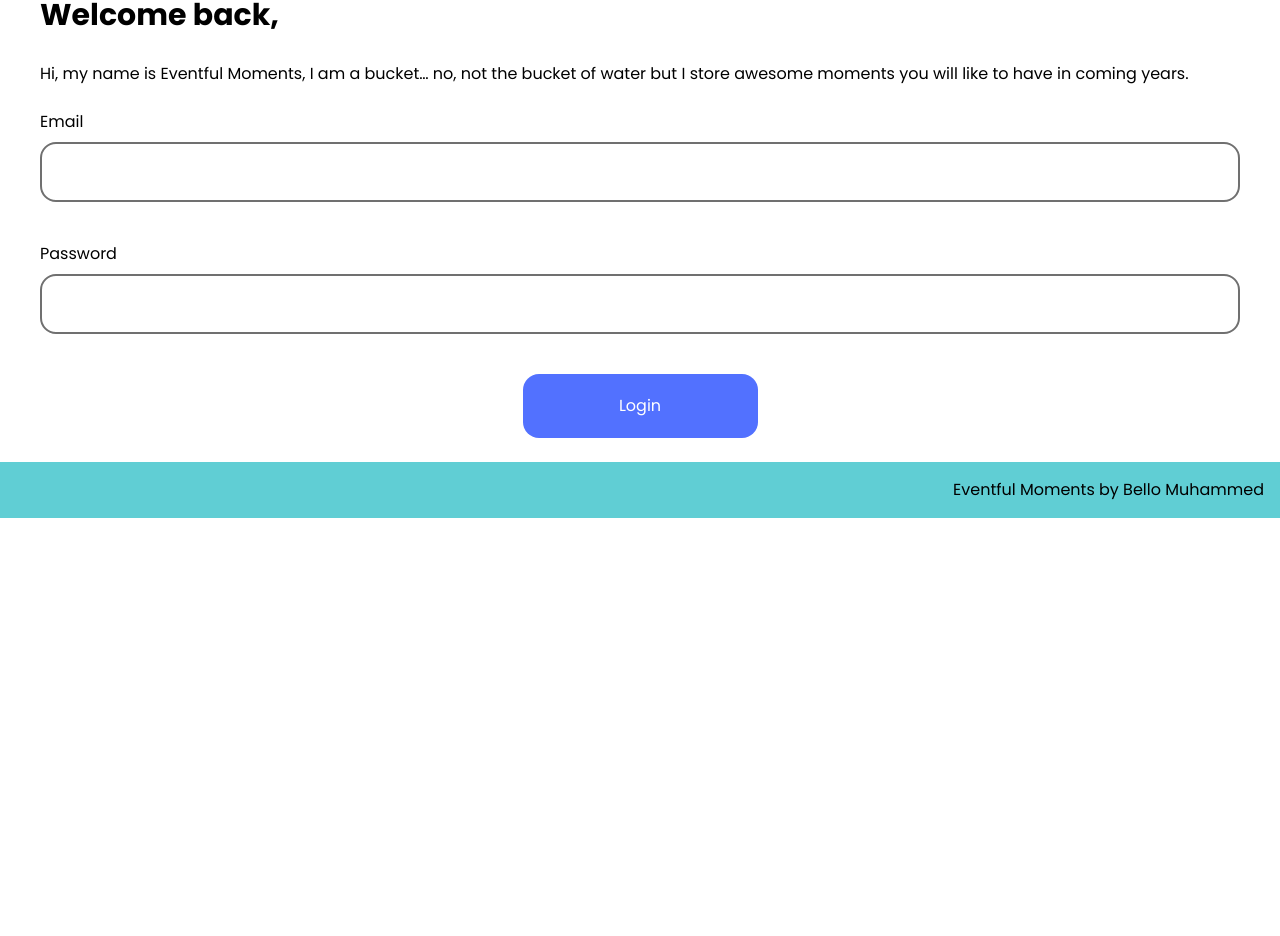
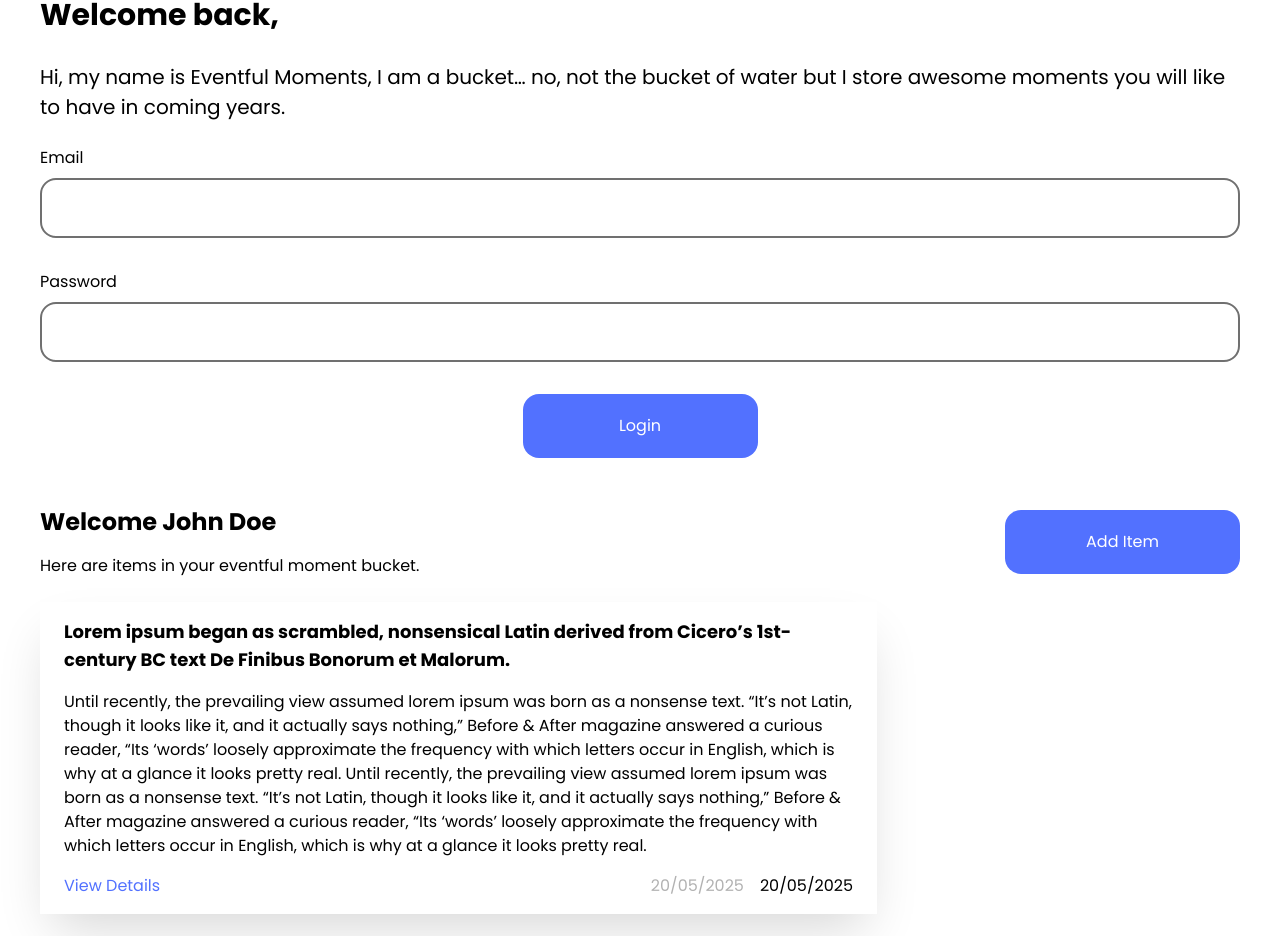
Before and after one commit to Sallah10/eventful-app, a Vue app: page / in a window 1280 px wide. Shown: the part 91-1027 px from the top of the page. Before the commit the page ends 800 px from the top, so only its background shows below. Built offline with nearby package versions, Linux system fonts and the light colour scheme.

Commit message:
Add Buckets component (done) and integrate Axios and Vue Router dependencies

```diff
--- a/package.json
+++ b/package.json
@@ -10,7 +10,9 @@
   },
   "dependencies": {
     "@tailwindcss/vite": "^4.0.5",
-    "vue": "^3.5.13"
+    "axios": "^1.7.9",
+    "vue": "^3.5.13",
+    "vue-router": "^4.5.0"
   },
   "devDependencies": {
     "@vitejs/plugin-vue": "^5.2.1",
--- a/src/App.vue
+++ b/src/App.vue
@@ -2,12 +2,14 @@
 import Nav from './components/nav.vue';
 import Footer from './components/footer.vue';
 import Home from './components/home.vue';
+import Buckets from './components/buckets.vue';
 </script>
 
 <template>
   <div class="h-[100vh]">
     <Nav/>
     <Home/>
+    <Buckets/>
     <Footer/>
   </div>
 </template>
--- a/src/components/buckets.vue
+++ b/src/components/buckets.vue
@@ -0,0 +1,29 @@
+<template>
+    <section class="section">
+        <div class="flex justify-between gap-6 flex-col md:flex-row">
+            <div class="flex flex-col gap-4">
+                <h1 class=" text-2xl font-bold md:textH1"> Welcome John Doe</h1>
+                <p class="textP">Here are items in your eventful moment bucket.</p>
+            </div>
+            <button class="button">Add Item</button>
+        </div>
+        <div class="grid grid-cols-3 gap-4">
+            <div class="card hover:bg-[#FFF5A7] self-center mx-auto">
+                <h2 class="text-lg md:textH2 font-bold">
+                    Lorem ipsum began as scrambled, nonsensical Latin derived from Cicero’s 1st-century BC text De Finibus Bonorum et Malorum.
+                </h2>
+                <p class="textP">
+                    Until recently, the prevailing view assumed lorem ipsum was born as a nonsense text. “It’s not Latin, though it looks like it, and it actually says nothing,” Before & After magazine answered a curious reader, “Its ‘words’ loosely approximate the frequency with which letters occur in English, which is why at a glance it looks pretty real. Until recently, the prevailing view assumed lorem ipsum was born as a nonsense text. “It’s not Latin, though it looks like it, and it actually says nothing,” Before & After magazine answered a curious reader, “Its ‘words’ loosely approximate the frequency with which letters occur in English, which is why at a glance it looks pretty real.
+                </p>
+                <div class="flex justify-between">
+                    <button class="text-[#5271FF]">View Details</button>
+                    <div class="md:flex gap-4">
+                        <h3 class="textH3 text-[#B2B2B2]">20/05/2025</h3>
+                        <h3 class="textH3">20/05/2025</h3>
+                    </div>
+                </div>
+            </div>
+        </div>
+        <button class="button"> Load More</button>
+    </section>
+</template>
--- a/src/components/home.vue
+++ b/src/components/home.vue
@@ -2,26 +2,26 @@
 </script>
 
 <template>
-    <section class="text-black flex flex-col gap-6 px-10 mx-auto py-6">
-        <h1 class="font-bold text-[30px]">Welcome back,</h1>
-        <h2 class="font-regulartext-[20px]">
+    <section class="section">
+        <h1 class="textH1">Welcome back,</h1>
+        <h2 class="textH2">
             Hi, my name is Eventful Moments, I am a bucket… no, not the bucket of water but I store awesome moments you will like to have in coming years.
         </h2>
-        <form action="" class="flex flex-col gap-10">
+        <form action="" class="form">
             <div class="gap-2 flex flex-col">
-                <h3 class="font-regular text-[16px]">Email</h3>
+                <h3 class="textH3">Email</h3>
                 <input
                 type="email"
                 class="rounded-2xl w-full border-[#707070] border-2 px-6 py-4"/>
             </div>
             <div class="gap-2 flex flex-col">
-                <h3 class="font-regular text-[16px]">Password</h3>
+                <h3 class="textH3">Password</h3>
                 <input
                 type="password"
                 class="rounded-2xl w-full border-[#707070] border-2 px-6 py-4"
                 />
             </div>
-            <button class="bg-[#5271FF] text-white rounded-2xl w-[235px] h-[64px] self-center">Login</button>
+            <button class="button">Login</button>
         </form>
     </section>
 </template>
--- a/src/style.css
+++ b/src/style.css
@@ -4,3 +4,30 @@
   font-style: normal;
   box-sizing: border-box;
 }
+
+@layer components {
+  .section {
+    @apply text-black flex flex-col gap-6 px-10 mx-auto py-6;
+  }
+  .card {
+    @apply bg-[#FFFFFF] w-[300px] md:w-[837px] flex flex-col gap-4 py-4 px-6 shadow-2xl shadow-[#00000029];
+  }
+  .form {
+    @apply flex flex-col gap-8;
+  }
+  .textH1 {
+    @apply font-bold text-[30px];
+  }
+  .textH2 {
+    @apply text-[20px];
+  }
+  .textH3 {
+    @apply text-[16px];
+  }
+  .textp {
+    @apply text-[16px];
+  }
+  .button {
+    @apply bg-[#5271FF] text-white rounded-2xl w-[235px] h-[64px] self-center;
+  }
+}
```
Also changed, not shown: 1 other file (tests, documents, lock files or other folders).
